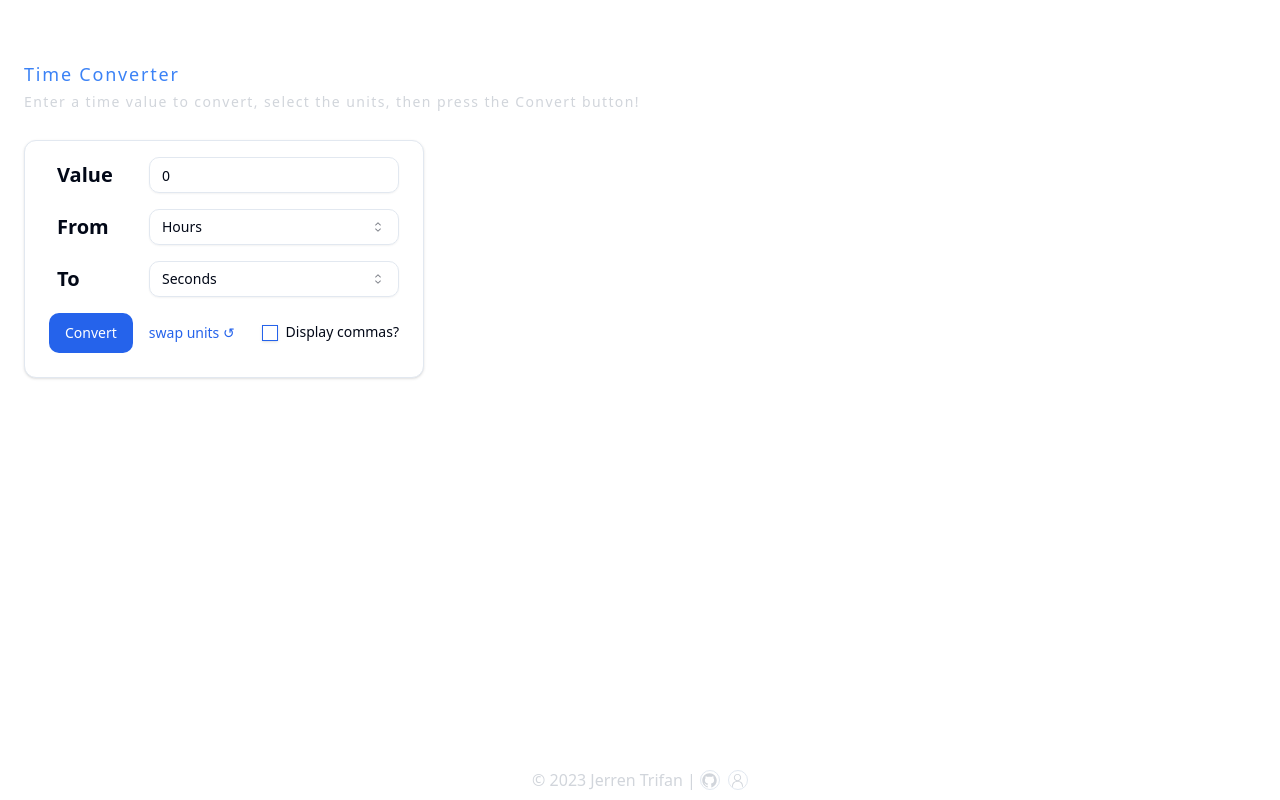
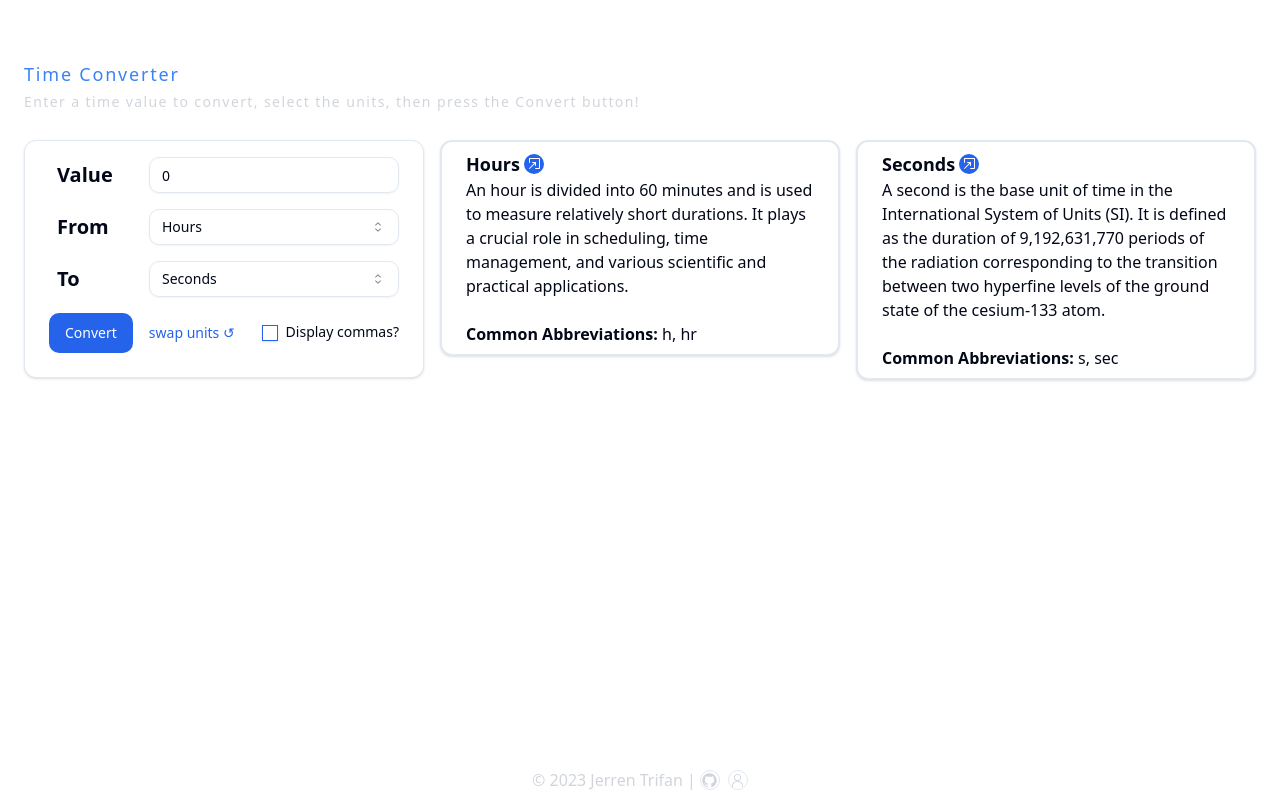
Before and after one commit to Trifall/time-converter, a React (Vite) app: page / in a window 1280 px wide. Built offline with nearby package versions, Linux system fonts and the light colour scheme.

Commit message:
set default form values

```diff
--- a/src/components/convertForm.tsx
+++ b/src/components/convertForm.tsx
@@ -12,14 +12,14 @@ import { Input } from './ui/input';
 import { Select, SelectContent, SelectItem, SelectTrigger, SelectValue } from './ui/select';
 
 const ConvertForm = () => {
-	const { setInputValue, setResult, setFromUnit, setToUnit, setShowCommas } = useCalculationStore();
+	const { setInputValue, setResult, setFromUnit, setToUnit, setShowCommas, from_unit, to_unit } = useCalculationStore();
 
 	const form = useForm<TFormSchema>({
 		resolver: zodResolver(formSchema),
 		defaultValues: {
 			convertValue: 0,
-			from_unit: 'hours',
-			to_unit: 'seconds',
+			from_unit: from_unit?.formatted_name ?? from_unit?.conversion_phrase ?? 'minutes',
+			to_unit: to_unit?.formatted_name ?? to_unit?.conversion_phrase ?? 'minutes',
 			hours: undefined,
 			minutes: undefined,
 			seconds: undefined,
@@ -56,7 +56,11 @@ const ConvertForm = () => {
 
 	const handleFromUnitChange = (value: string) => {
 		form.setValue('from_unit', value, { shouldValidate: true });
-		resetValues(value);
+		if (value === TimeTypes['hours:minutes:seconds']) resetValues(value);
+	};
+
+	const handleToUnitChange = (value: string) => {
+		form.setValue('to_unit', value, { shouldValidate: true });
 	};
 
 	// 2. Define a submit handler.
@@ -234,7 +238,7 @@ const ConvertForm = () => {
 								<FormItem className='flex flex-col'>
 									<div className='flex flex-row items-center justify-between'>
 										<FormLabel className='w-[50px] px-2 text-xl font-bold'>To</FormLabel>
-										<Select onValueChange={field.onChange} value={field.value}>
+										<Select onValueChange={handleToUnitChange} value={field.value}>
 											<FormControl className='w-[250px]'>
 												<SelectTrigger>
 													<SelectValue />
--- a/src/state/calculationStore.ts
+++ b/src/state/calculationStore.ts
@@ -1,5 +1,5 @@
 import { create } from 'zustand';
-import { TimeDescription } from '../types/time';
+import { TimeDescription, TimeDescriptions } from '../types/time';
 
 type CalculationState = {
 	inputValue: number | undefined;
@@ -15,13 +15,13 @@ type CalculationState = {
 };
 
 export const useCalculationStore = create<CalculationState>((set) => ({
-	inputValue: undefined,
+	inputValue: 0,
 	setInputValue: (inputValue) => set(() => ({ inputValue })),
 	result: undefined,
 	setResult: (result) => set(() => ({ result })),
-	from_unit: undefined,
+	from_unit: TimeDescriptions['hours'],
 	setFromUnit: (from_unit) => set(() => ({ from_unit })),
-	to_unit: undefined,
+	to_unit: TimeDescriptions['seconds'],
 	setToUnit: (to_unit) => set(() => ({ to_unit })),
 	showCommas: false,
 	setShowCommas: (showCommas) => set(() => ({ showCommas })),
```
